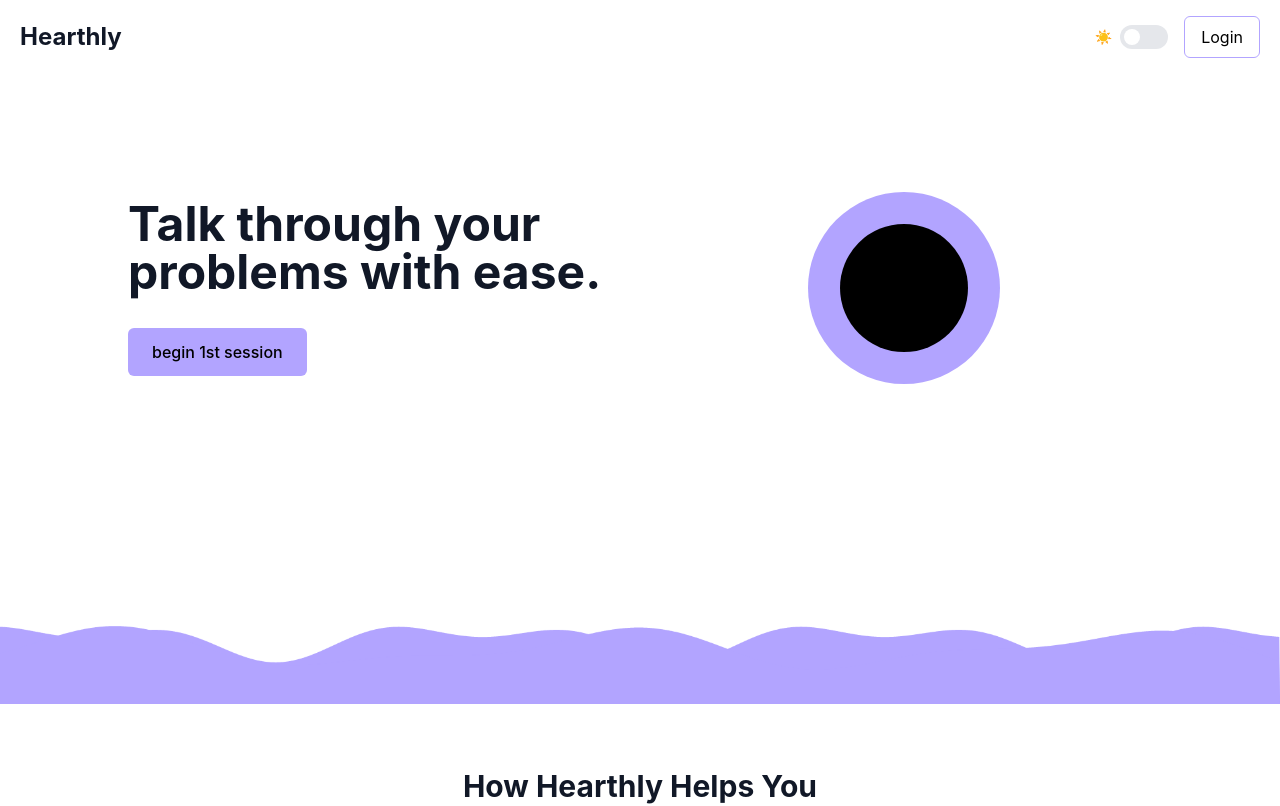
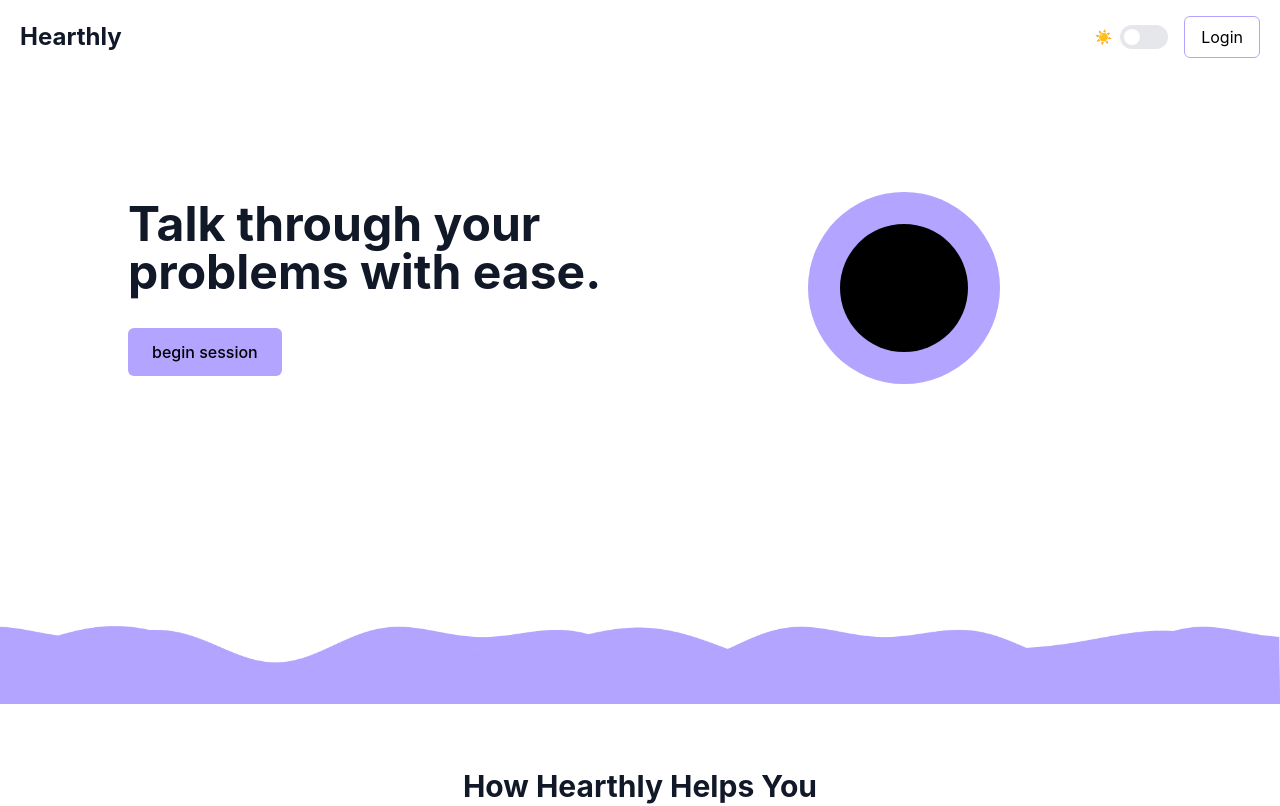
Before and after one commit to sparsh0006/Hearthly, a Next.js app: page / in a window 1280 px wide. Shown: the top 806 px of the page. Built offline with nearby package versions, Linux system fonts and the light colour scheme; no server answers.

Commit message:
feat: removed extra things

```diff
--- a/src/pages/index.tsx
+++ b/src/pages/index.tsx
@@ -124,7 +124,7 @@ const IndexPage: React.FC = () => {
                 onClick={handleBeginSession}
                 className="px-6 py-3 rounded-md bg-calmi-orange text-black font-medium hover:opacity-90 transition-opacity"
               >
-                begin 1st session
+                begin session
               </button>
             </div>
 
```
